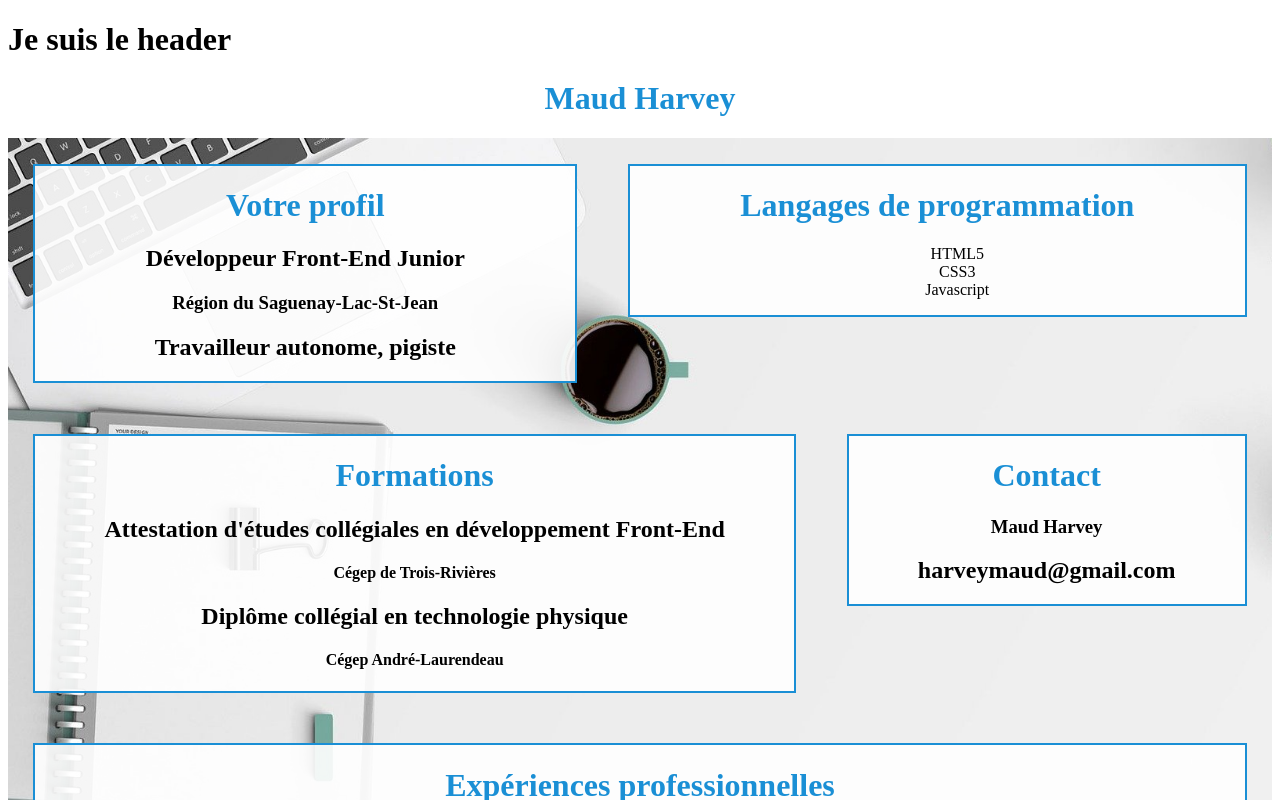
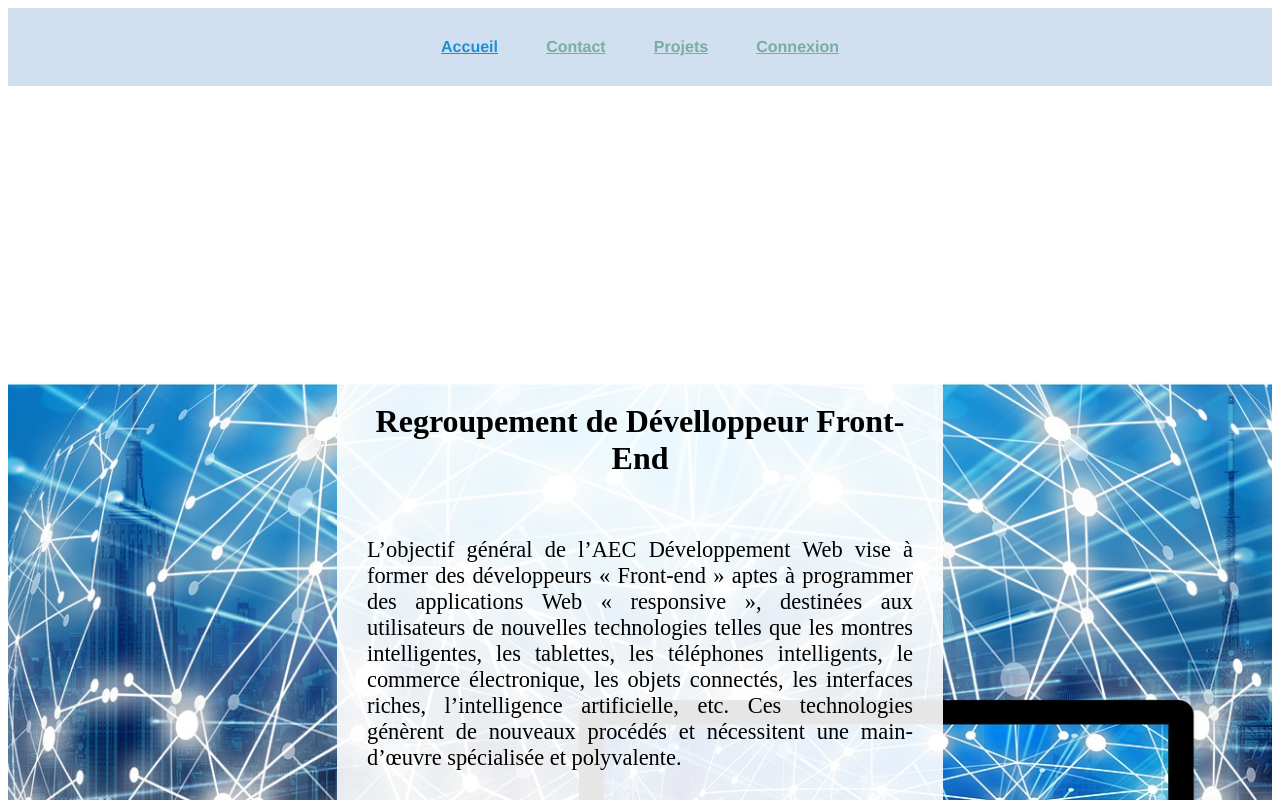
Before and after one commit to Mau-D/1017examen2MaudHarvey, a Vue app: page / in a window 1280 px wide. Shown: the top 800 px of the page. Built offline with nearby package versions, Linux system fonts and the light colour scheme.

Commit message:
mon menu avec vue router

```diff
--- a/package.json
+++ b/package.json
@@ -9,11 +9,13 @@
   },
   "dependencies": {
     "core-js": "^3.6.5",
-    "vue": "^2.6.11"
+    "vue": "^2.6.11",
+    "vue-router": "^3.2.0"
   },
   "devDependencies": {
     "@vue/cli-plugin-babel": "~4.5.0",
     "@vue/cli-plugin-eslint": "~4.5.0",
+    "@vue/cli-plugin-router": "^4.5.11",
     "@vue/cli-service": "~4.5.0",
     "babel-eslint": "^10.1.0",
     "eslint": "^6.7.2",
--- a/src/App.vue
+++ b/src/App.vue
@@ -7,8 +7,8 @@
       <en-tete></en-tete>
     </header>
     <main>
-      <component :is="displayedComponent"></component>
-      <!--<contact-formulaire></contact-formulaire>  -->
+      <!--<component :is="displayedComponent"></component> -->
+       <router-view/>
     </main>
     <footer>
       <pied-de-page></pied-de-page>
@@ -18,9 +18,9 @@
 
 <script>
 import EnTete from './components/EnTete.vue'
-import PageAccueil from './views/PageAccueil.vue'
+//import PageAccueil from './views/PageAccueil.vue'
 import PiedDePage from './components/PiedDePage.vue'
-import UserLogged from './views/UserLogged.vue'
+//import UserLogged from './views/UserLogged.vue'
 //import ContactFormulaire from './views/ContactFormulaire.vue'
 
 
@@ -28,25 +28,27 @@ export default {
   name: 'App',
   data: function () {
     return {
-      loggedIn: true,
+      loggedIn: false,
       displayedComponent: ""
     }
   },
   components: {
     EnTete,
-    PageAccueil,
+   // PageAccueil,
     PiedDePage,
-    UserLogged,
-    //ContactFormulaire
+    //UserLogged,
+
   },
   //Fonction qui vérifie si un utilisateur est connecté
   //Selon la valeur booléenne de loggedIn le nom du composant à afficher est entré dans la variable displayedComponent
   //Avec une balise <component> et un v-bind:is, le composant est afficher au bon endroit
   created: function () {
     if(this.loggedIn){
-      this.displayedComponent = "UserLogged"
+       this.$router.push("/connexion")
+      //this.displayedComponent = "UserLogged"
     }else{
-     this.displayedComponent = "PageAccueil"
+      this.$router.push("/")
+     //this.displayedComponent = "PageAccueil"
     }
   }
 }
--- a/src/components/EnTete.vue
+++ b/src/components/EnTete.vue
@@ -1,18 +1,55 @@
 <!--EnTete.vue,components / en-tête, examen 2-->
 <!--Maud Harvey, 11 février 2021-->
 <template>
-  <div><h1>Je suis le header</h1></div>
+    <div id="nav">
+      <router-link v-for="link in menu" :to="link.path" :key="link.titre">{{link.titre}}</router-link>
+    </div>
+    <!-- remplacer par :to, pour avoir le menu dynamique avec v-for -->
 </template>
+<script>
+    export default {
+      name: "en-tete",
+      data: function () {
+        return {
+          menu:[
+            {
+              titre:"Accueil",
+              path:"/"
+            },
+            {
+              titre:"Contact",
+              path:"/contact"
+            },
+            {
+              titre:"Projets",
+              path:"/projets"
+            },
+            {
+              titre:"Connexion",
+              path:"/connexion"
+            }
+          ]
+        };
+      }
+    }
+</script>
+<style scoped>
+#nav {
+  padding: 30px;
+  text-align: center;
+  font-family: Avenir, Helvetica, Arial, sans-serif;
+  -webkit-font-smoothing: antialiased;
+  -moz-osx-font-smoothing: grayscale;
+  background-color: #D0E0F0;
+}
 
-<script>
-export default {
-  name: 'en-tete',
+#nav a{
+  font-weight: bold;
+  color: #7AAC9F;
+  padding: 2%;
+}
 
+#nav a.router-link-exact-active {
+  color: #1A8FD5;
 }
-</script>
-
-<!-- Add "scoped" attribute to limit CSS to this component only -->
-<style scoped>
-
-
 </style>
--- a/src/main.js
+++ b/src/main.js
@@ -1,8 +1,10 @@
 import Vue from 'vue'
 import App from './App.vue'
+import router from './router'
 
 Vue.config.productionTip = false
 
 new Vue({
-  render: h => h(App),
+  router,
+  render: h => h(App)
 }).$mount('#app')
--- /dev/null
+++ b/src/router/index.js
@@ -0,0 +1,39 @@
+import Vue from "vue";
+import VueRouter from "vue-router";
+import PageAccueil from "../views/PageAccueil.vue";
+import UserLogged from "../views/UserLogged.vue";
+import ProjetsListe from "../views/ProjetsListe.vue";
+import ContactFormulaire from "../views/ContactFormulaire.vue";
+
+Vue.use(VueRouter);
+
+const routes = [
+  {
+    path: "/",
+    name: "Accueil",
+    component: PageAccueil,
+  },
+  {
+    path: "/connexion",
+    name: "Connexion",
+    component: UserLogged,
+  },
+  {
+    path: "/projets",
+    name: "Projets",
+    component: ProjetsListe,
+  },
+  {
+    path: "/contact",
+    name: "Contact",
+    component: ContactFormulaire,
+  },
+];
+
+const router = new VueRouter({
+  mode: "history",
+  base: process.env.BASE_URL,
+  routes,
+});
+
+export default router;
--- a/src/views/ProjetsListe.vue
+++ b/src/views/ProjetsListe.vue
@@ -1,8 +1,7 @@
 <!--ProjetsListe.vue,views / Liste des projets, examen 2-->
 <!--Maud Harvey, 12 février 2021-->
 <template>
-    <div>
-        <h2>Liste des projets</h2>
+    <div id="projets">
         <ul>
             <li v-for="projet in projets" :key="projet.id">
                 <div>
@@ -71,6 +70,20 @@ export default {
 
 <!-- Add "scoped" attribute to limit CSS to this component only -->
 <style scoped>
+    #projets{
+        background-image: url("../assets/img/profil.jpg");
+        background-position: center;
+        background-repeat: no-repeat;
+        background-color: blue;
+        background-size: cover;
+    }
+    ul, li{
+        text-align: center;
+        background-color: rgba(255, 255, 255, 0.1);
+        padding: 5%;
+        margin: 5%;
+        border: 2px solid #1A8FD5;
+    }
     h1{
         text-align: center;
         color: #1A8FD5;
```
Also changed, not shown: 1 other file (tests, documents, lock files or other folders).
